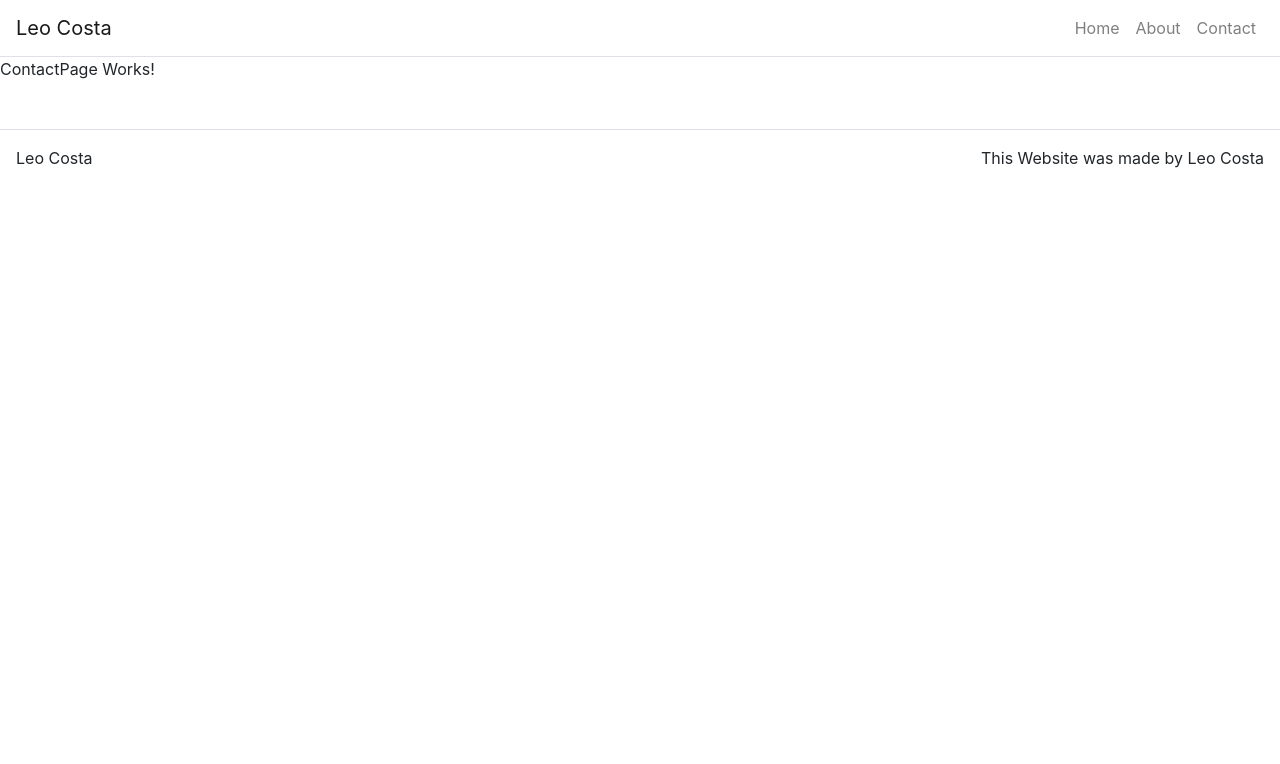
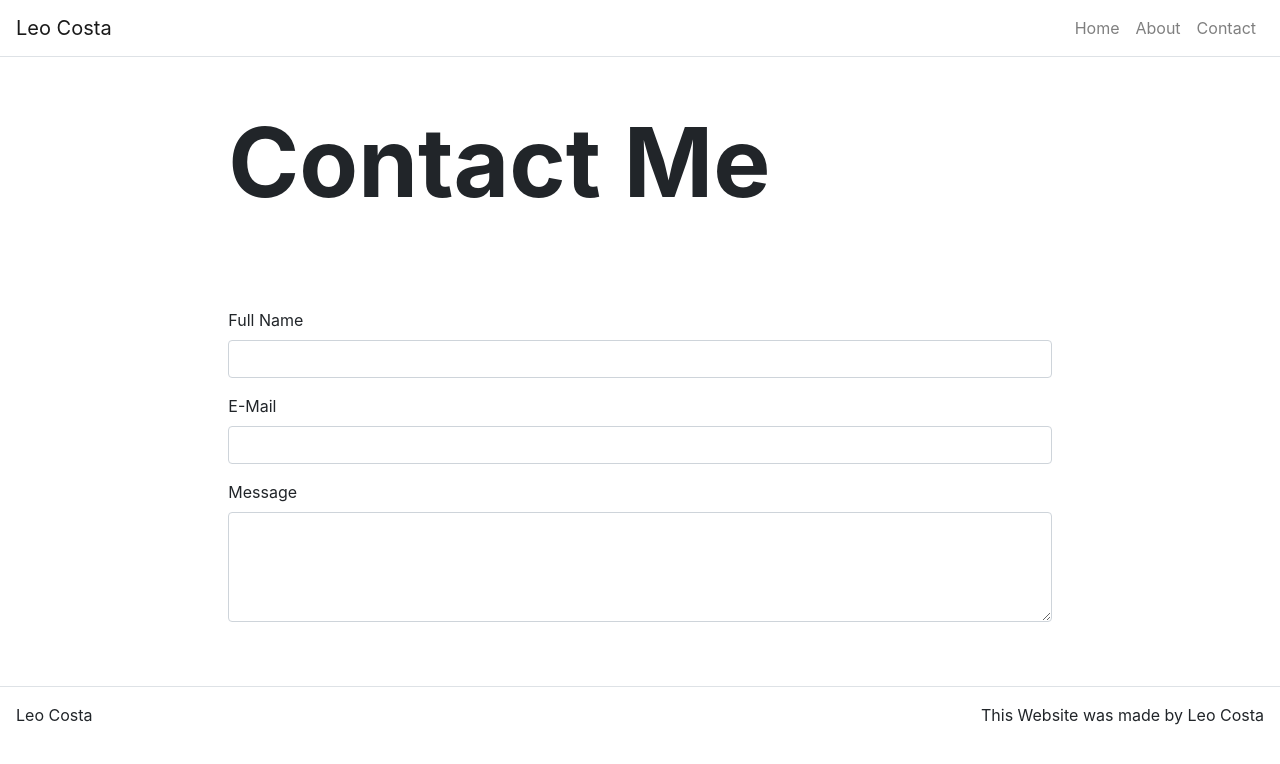
Before and after one commit to Leoprogramming/react-portfolio-bootstrap-router-dom-spring-sendgrid, a React (Create React App) app in the folder react-portfolio-site/: page /contact in a window 1280 px wide. Shown: the top 764 px of the page. Built offline with nearby package versions, Linux system fonts and the light colour scheme.

Commit message:
added content - form - form group, label, control

```diff
--- a/react-portfolio-site/src/pages/ContactPage.js
+++ b/react-portfolio-site/src/pages/ContactPage.js
@@ -1,10 +1,50 @@
-import React from 'react';
+import React from "react";
+import Form from "react-bootstrap/Form";
 
-function ContactPage(props) {
+import Hero from "../components/Hero";
+import Content from "../components/Content";
 
-  return(
-    <p>ContactPage Works!</p>
-  )
+class ContactPage extends React.Component {
+
+  constructor(props) {
+    super(props);
+    this.state = {
+      name: "",
+      email: "",
+      message: "",
+      disabled: "",
+      emailSent: "",
+    }
+  }
+
+  render() {
+    return(
+      <div>
+        <Hero title={this.props.title} />
+
+        <Content>
+          <Form>
+            <Form.Group>
+              <Form.Label htmlFor="full-name">Full Name</Form.Label>
+              <Form.Control id="full-name" name="name" type="text" value={this.state.name} onChange={this.handleChange}/>
+            </Form.Group>
+
+            <Form.Group>
+              <Form.Label htmlFor="email">E-Mail</Form.Label>
+              <Form.Control id="email" name="email" type="email" value={this.state.email} onChange={this.handleChange}/>
+            </Form.Group>
+
+            <Form.Group>
+              <Form.Label htmlFor="message">Message</Form.Label>
+              <Form.Control id="message" name="message" as="textarea"rows="4" value={this.state.message} onChange={this.handleChange}/>
+            </Form.Group>
+
+          </Form>
+        </Content>
+      </div>
+      );
+    }
+
 }
 
 export default ContactPage;
```
